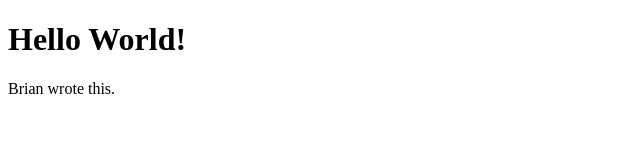
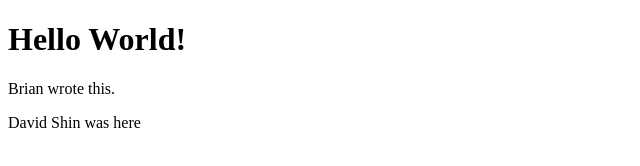
Before and after one commit to bstanton773/github_collab, a plain HTML site: page index.html in a window 1280 px wide. Shown: the whole page, without its empty margins (0-640 px from the left). Drawn offline with Linux system fonts and the light colour scheme.

Commit message:
David S. addition

```diff
--- a/index.html
+++ b/index.html
@@ -9,5 +9,6 @@
 <body>
     <h1>Hello World!</h1>
     <p>Brian wrote this.</p>
+    <p>David Shin was here</p>
 </body>
 </html>
```
